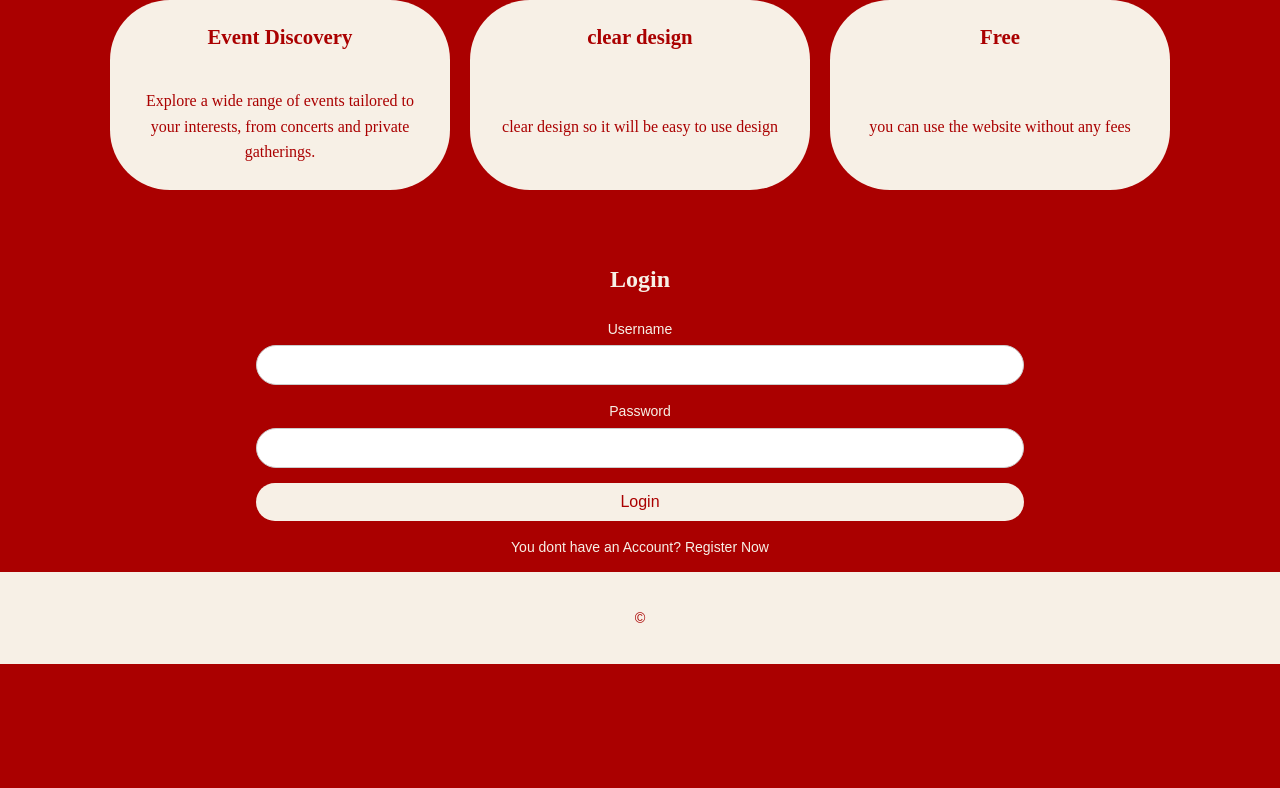
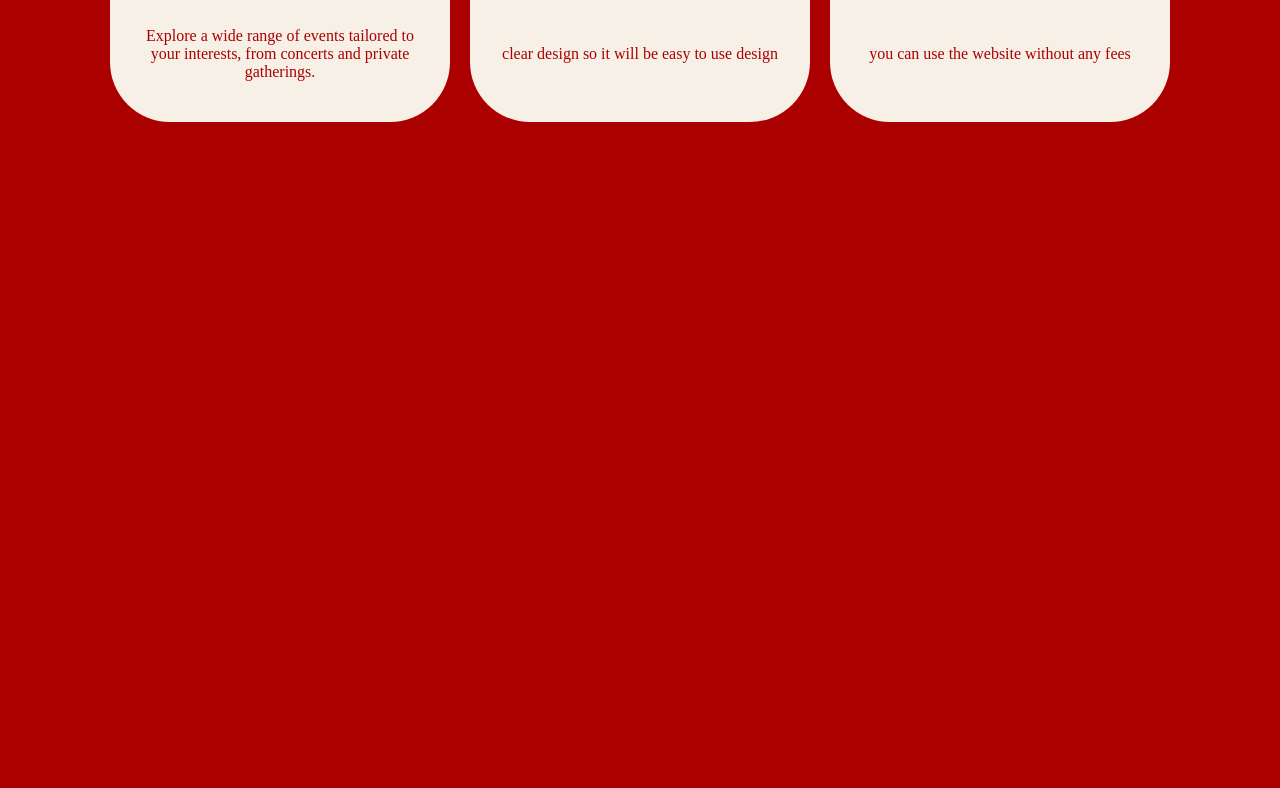
Before and after one commit to talmugren/EvantHub, a plain HTML site: page EventHub.html in a window 1280 px wide. Shown: the part 217-1005 px from the top of the page. Before the commit the page ends 881 px from the top, so only its background shows below. Drawn offline with Linux system fonts and the light colour scheme.

Commit message:
Update EventHub.html

```diff
--- a/EventHub.html
+++ b/EventHub.html
@@ -15,8 +15,8 @@
         <!--<div class="solid-line"></div>-->
         <div class="container">
 
-            <a    style=" position: absolute; top:40px; left: 5px;"
-            href= "#login" class="button">Login</a>
+            <a style="position: absolute; top:40px; left: 5px;" href="login.html" class="button">Login</a>
+
             <a style="position: absolute; top: 40px; left:90px;"
             href="#about" class="button">About us</a>
         </div>
@@ -117,37 +117,26 @@
 
     </main>
 
-    <section id="login"> <div class="login-container">
-        <h1>Login </h1>
-        <form action="#" method="post">
-            <div class="input-group">
-                <label  style="color: #f7f0e6"for="username">Username</label>
-                <input type="text" id="username" name="username" required>
-            </div> </section>
-            <div class="input-group">
-                <label style="color: #f7f0e6" for="password">Password</label>
-                <input type="password" id="password" name="password" required>
-            </div>
-            <button type="submit" class="login-button">Login</button>
-        </form>
-    <p class="register-link"> You dont have an Account?
-        <a href="signup.html" target="_blank">Register Now</a>
-    </p>    </div>
+
     <footer class="footer">
         <p>©</p>
     </footer>
 </body>
 </html>
 <style>
-    body {
+ html, body {
+    height: 100%;
+    margin: 0;
+    display: flex;
+    flex-direction: column;
+    background-color: #aa0000;
+    z-index: -10;
+}
 
-    background-color:#aa0000;
-    margin: 0;
-    font-family: 'Arial', sans-serif;
-    color: #333;
-    line-height: 1.6;
+main {
+    flex: 1; /* Pushes the footer to the bottom */
+}
 
-}
 .solid-line {
   height: 1x;
   background-color: #aa0000;
@@ -280,6 +269,7 @@
     text-align: center;
     margin-top: -60%;
     margin-bottom: 0%;
+
 }
 
 .features h2 {
@@ -401,7 +391,9 @@
     background: #f7f0e6;
     color: #aa0000;
     font-size: 0.9rem;
-    .login-container {
+    position: relative;
+    top: 100%;
+   /* .login-container {
     background-color: #f7f0e6;
     padding: 20px 30px;
     border-radius: 10px;
@@ -411,7 +403,7 @@
     text-align: center;
 }
 
-.login-container h1 {
+/*.login-container h1 {
     margin-bottom: 20px;
     font-size: 24px;
     color: #f7f0e6;
@@ -476,7 +468,7 @@
 .register-link a:hover {
     text-decoration: underline;
 }
-}
+}*/}
 .hover-trigger {
     font-size: 18px;
     color: #333; /* اللون الأساسي للنص */
@@ -545,7 +537,7 @@
 }
 .calendar-container {
     position: relative;
-    bottom: 850px; /* Adjust vertical positioning */
+    bottom: 820px; /* Adjust vertical positioning */
     left: 90px; /* Adjust horizontal positioning */
 
 
```
